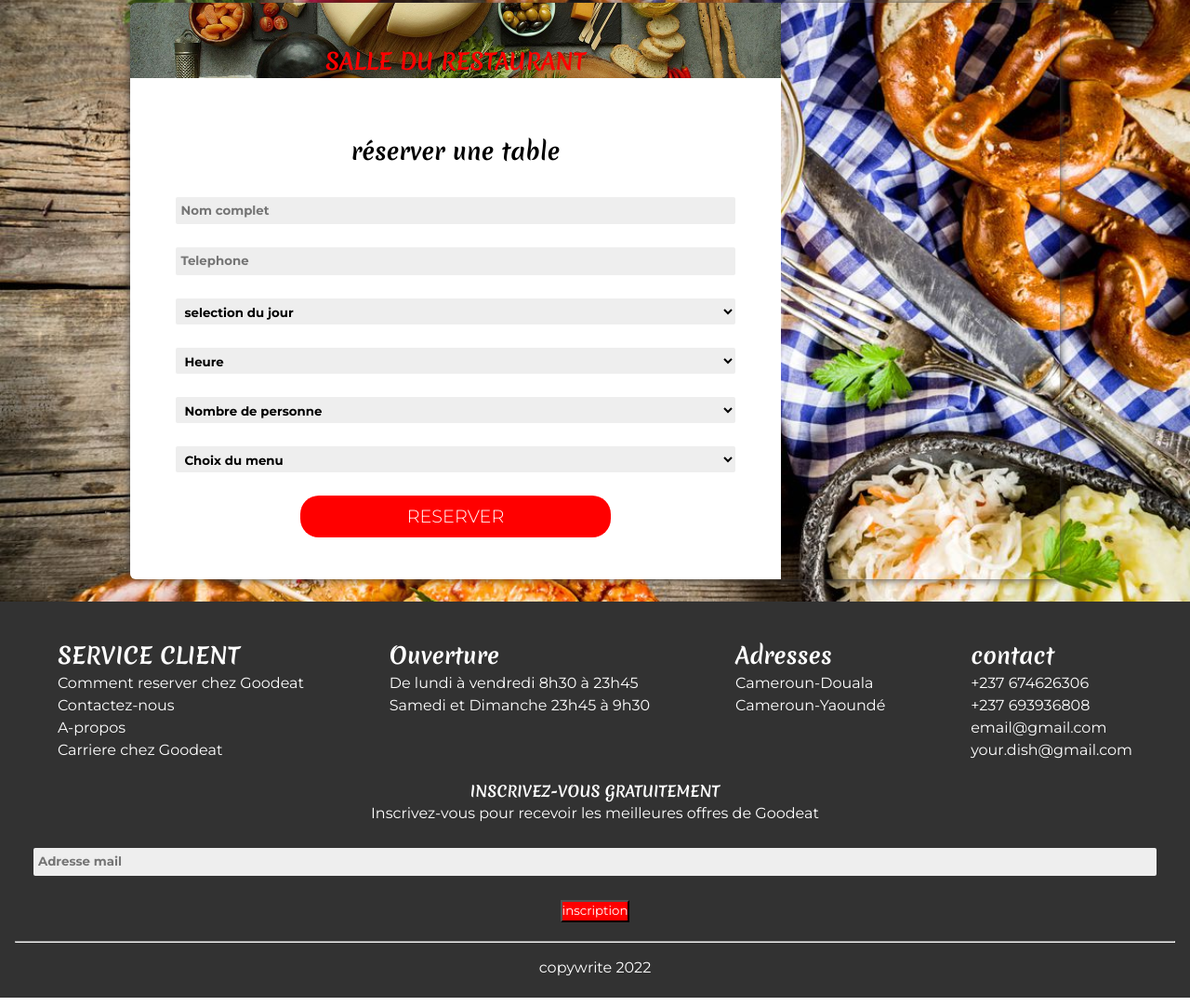
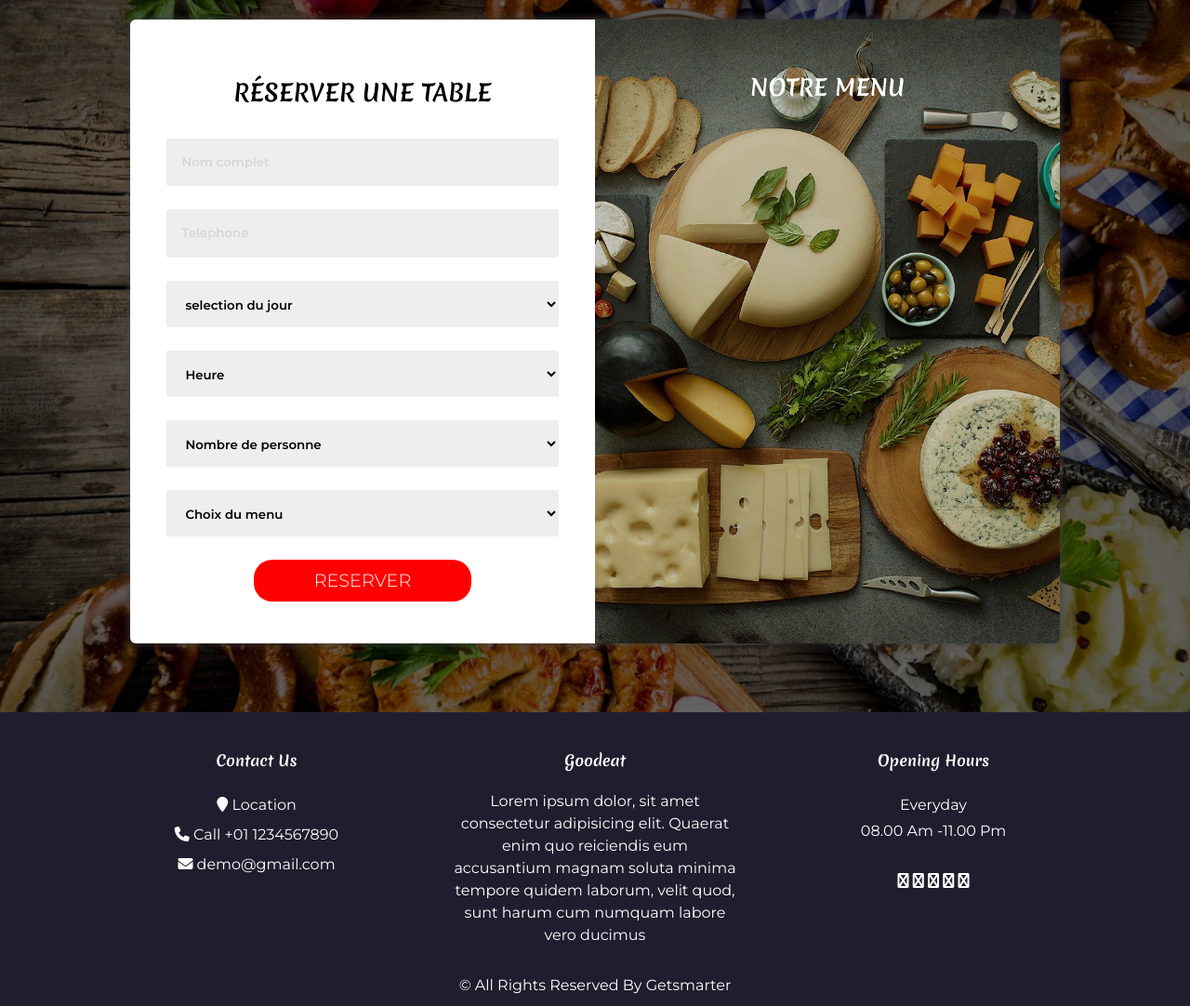
Before and after one commit to ruthel/goodeat, a plain HTML site: page reservation.html in a window 1280 px wide. Shown: the part 889-1971 px from the top of the page at 93% size. Drawn offline with Linux system fonts and the light colour scheme; a web font is replaced by a local one.

Commit message:
finalisation de la page reservation

```diff
--- a/assets/css/base.css
+++ b/assets/css/base.css
@@ -11,7 +11,7 @@
 
 header {
     display: flex;
-    margin: auto;
+    margin: 0;
     padding: 15px 50px;
     left: 0;
     top: 0;
@@ -165,7 +165,7 @@ header h1 {
     /* color: #004400 !important; */
     /* color: rgba(0, 0, 0, .5) !important; */
     /* color: #000000aa !important; */
-    color: hwb(0 100% 0%) !important
+    color: hwb(0 100% 0%) !important;
     /* font-size: 29px;
     font-style: italic;
     color: azure;
@@ -190,80 +190,14 @@ header h1 {
     line-height: 1.5;
 }
 
-html {
+body{
     background-image: url('../images/background1.jpg');
     background-position: center;
     background-size: cover;
     background-repeat: no-repeat;
     background-attachment: fixed;
+    box-sizing: border-box;
 }
-
-
-/* pied de page  */
-
-footer {
-    background-color: rgb(50, 50, 50);
-    padding: 20px 16px;
-    color: white;
-}
-
-footer h2,
-footer h4 {
-    font-family: Merienda, 'cursive';
-}
-
-.menu-footer {
-    display: flex;
-    flex-wrap: wrap;
-    justify-content: space-around;
-}
-
-.service {
-    margin-top: 20px;
-}
-
-footer p a {
-    margin-top: 10px;
-}
-
-.footer-service {
-    display: flex;
-    flex-direction: column;
-    margin-top: 20px;
-}
-
-.menu-footer a:link {
-    color: #fff;
-    text-decoration: none;
-}
-
-.menu-footer a:visited {
-    color: #fff;
-}
-
-.newletter {
-    text-align: center;
-    margin: 20px;
-}
-
-
-/* .newletter [type="mailto"]{
-    width: 300px;
-} */
-
-.newletter button {
-    color: #fff;
-    background-color: red;
-}
-
-.copywrite {
-    display: flex;
-    align-items: center;
-    justify-content: center;
-    padding-top: 15px;
-    color: #fff;
-}
-
 .flex {
     display: flex;
 }
@@ -275,3 +209,79 @@ footer p a {
 .flex-row {
     flex-direction: row;
 }
+
+
+/* pied de page  */
+
+.footer_section{
+    background-color: #201e2e;
+    color: white;
+    box-sizing: border-box;
+    padding-top: 40px;
+    padding-bottom: 10px;
+  padding-left: 80px;
+  padding-right: 80px;
+
+
+}
+
+footer a,
+footer a:link,
+footer a:active,
+footer a:visited {
+    text-decoration: none;
+}
+footer a {
+    color: white;
+
+}
+
+.items a:hover{
+    color: orange;
+    transition: 0.3s;
+}
+
+
+footer h4,
+.footer_detail a{
+    font-family: Merienda, 'cursive';
+    padding-bottom: 20px;
+}
+
+.footer_contact,
+.footer_detail,
+.footer-openning{
+    margin: 0 30px;
+    text-align: center;
+    width: 300px;
+}
+.footer-info{
+    text-align: center;
+    margin-top: 30px;
+}
+.items{
+    flex-wrap: wrap;
+    justify-content: space-around;
+}
+.footer_detail{
+    flex: 1;
+}
+.footer_social{
+    margin-top: 30px;
+}
+.contact p,
+.footer-openning p{
+    margin: 4px auto;
+}
+
+/* responsive */
+@media all and (max-width: 768px) {
+    .items{
+        flex-wrap: nowrap;
+        flex-direction: column ;
+        align-items: center;
+        display: flex;
+        justify-content: center;
+    }
+
+}
--- a/assets/css/reservation.css
+++ b/assets/css/reservation.css
@@ -21,18 +21,27 @@ html {
     padding-left: 16px;
     /* background-color: white; */
     box-shadow: 0px 16px 10px .2px rgba(0, 0, 0, 0.2);
-    background-image: radial-gradient(circle at 50%, rgba(255, 255, 255, 0.92) 10%, #fff 30%);
+    background-image: radial-gradient(circle at 30%, rgba(255, 255, 255, 0.92) 10%, #fff 30%);
+    background-size: cover;
+
     min-height: 100vh;
-    padding-right: 16px;
-    height: 100%;
+    padding: 0 16px;
+    /* height: 100%; */
     /* background-image: url('../images/background-home-reservation.jpg');
     background-repeat: no-repeat;
     background-position: center;
     background-size: cover; */
+    position: relative;
+    z-index: -2;
+
 }
 
 .reservation {
-    margin-top: 15;
+    margin-top: 15px;
+    box-sizing: border-box;
+}
+.reservation p{
+    box-sizing: border-box;
 }
 
 #home_reservation h1 {
@@ -64,17 +73,21 @@ html {
     background: black;
     position: relative;
     border-radius: 4px;
+    cursor: pointer;
+
+
 }
 
 #home_reservation button a {
     text-decoration: none;
     color: white;
     font-weight: bold;
+
+
 }
 
 #home_reservation button::before {
     position: absolute;
-    z-index: -1;
     content: "";
     top: 6px;
     left: 6px;
@@ -82,28 +95,51 @@ html {
     height: 100%;
     background-color: red;
     border-radius: 4px;
-}
+    z-index: -1;
 
-#home_reservation button a:hover {
-    letter-spacing: 1px;
-    transition: 0.5s;
 }
 
 
 /* card reservation */
 
-.picture-salle-resto h2 {
-    padding-top: 45px;
-    color: red !important;
+#reservation {
+    padding-top: 50px;
+    padding-bottom: 50px;
+    position: relative;
 }
 
-#reservation {
-    padding-top: 32px;
+#reservation::after{
+    content: '';
+    z-index: -1;
+    position: absolute;
+    top: 0;
+    left: 0;
+    width: 100%;
+    height: 100%;
+    transition: .3s;
+
+
+}
+#reservation::before{
+    content: '';
+    z-index: -2;
+    position: absolute;
+    top: 0;
+    left: 0;
+    width: 100%;
+    height: 100%;
+    background-color: rgba(0, 0, 0, .6);
+
+}
+#reservation:hover::after{
+    transition: .2s;
+    background-color: rgba(0, 0, 0, .3);
 }
 
 .content-reservation {
     display: flex;
     border-radius: 6px;
+    box-sizing: border-box;
     overflow: hidden;
     margin: 24px auto;
     max-width: 1000px;
@@ -132,12 +168,31 @@ html {
     background-repeat: no-repeat;
     background-size: cover;
     background-position: center;
+    position: relative;
+    z-index: 0;
+}
+.picture-salle-resto h2 {
+    padding-top: 55px;
+    color: white !important;
+    z-index: 2;
+    position: relative;
+
+}
+.picture-salle-resto::before{
+    content: '';
+    position: absolute;
+    width: 100%;
+    height: 100%;
+    top: 0;
+    left: 0;
+    background-color: rgba(0, 0, 0, .2);
+    z-index: 1;
 }
 
-.picture-salle-resto h3 {
+/* .picture-salle-resto h3{
     text-align: center;
-    color: white
-}
+    color: white ;
+} */
 
 .card-formulaire h3 {
     text-align: center;
@@ -145,6 +200,7 @@ html {
     margin: 30px auto;
     font-size: 25px;
     font-family: Merienda, 'cursive';
+    text-transform: uppercase;
 }
 
 .form-row {
@@ -158,11 +214,16 @@ form input {
     display: block;
     width: 100%;
     margin: 25px auto;
-    padding: 5px;
+    padding: 16px;
     border-radius: 2px;
     border: 2px;
     font-weight: 700;
     background: #eee;
+    font-weight: 600;
+}
+input::placeholder{
+    color: rgba(216, 212, 212, 0.92);
+    font-weight: 600;
 }
 
 form input[type=submit] {
@@ -176,6 +237,7 @@ form input[type=submit] {
     margin: 15px auto;
     border: 4px black;
     background: red;
+
 }
 
 form input[type=submit]:active {
@@ -188,19 +250,27 @@ form input[type=submit]:active {
 
 /* responsive page */
 
-@media all and (max-device-width: 1024px) {
-    #home_reservation {
+@media all and (max-width: 768px) {
+     #home_reservation {
         display: flex;
         flex-direction: column;
+
     }
-    .card-formulaire {
-        width: 70%;
+
+    .picture-salle-resto {
+       display: none;
     }
-    .picture-salle-resto {
-        width: 70%;
+    .picture-salle-resto h2{
+        display: none;
     }
-    .content-reservation {
-        display: flex;
-        flex-direction: column-reverse;
+    .card-formulaire{
+        width: 100%;
     }
+    .content-reservation{
+        max-width: 500px;
+    }
+    .image_reservation{
+        display: none;
+    }
+
 }
--- a/reservation.html
+++ b/reservation.html
@@ -12,6 +12,7 @@
     <link rel="stylesheet" href="./assets/css/base.css">
     <link href="https://fonts.googleapis.com/css2?family=Lobster&display=swap" rel="stylesheet">
     <title>Réservation | Goodeat</title>
+    <link rel="stylesheet" href="https://cdnjs.cloudflare.com/ajax/libs/font-awesome/6.1.1/css/all.min.css" integrity="sha512-KfkfwYDsLkIlwQp6LFnl8zNdLGxu9YAA1QvwINks4PhcElQSvqcyVLLD9aMhXd13uQjoXtEKNosOWaZqXgel0g==" crossorigin="anonymous" referrerpolicy="no-referrer" />
 </head>
 
 <body>
@@ -36,8 +37,12 @@
                 <div class="reservation">
                     <h1>réservation</h1>
                     <h2>reservation facile et rapide</h2>
-                    <p>Lorem ipsum, dolor sit amet consectetur adipisicing elit. Nam eligendi debitis dolorem sapiente molestias facere labore porro consequatur quia voluptates, facilis ad iure odio et eum quaerat illum quam! Nemo odit, explicabo iste harum
-                        voluptates doloribus aliquid architecto autem? Harum fugit quo non molestiae magni aperiam nostrum quibusdam accusantium a.</p>
+                    <p>Lorem ipsum, dolor sit amet consectetur adipisicing elit. Nam eligendi debitis dolorem sapiente
+                        molestias facere labore porro consequatur quia voluptates, facilis ad iure odio et eum quaerat
+                        illum quam! Nemo odit, explicabo iste harum
+                        voluptates doloribus aliquid architecto autem? Harum fugit quo non molestiae magni aperiam
+                        nostrum quibusdam accusantium a.
+                    </p>
                     <button><a href="#reservation">réservez maintenant</a></button>
                 </div>
                  <div class="image_reservation">
@@ -112,55 +117,89 @@
                         <input type="submit" value="RESERVER">
                     </form>
                 </div>
-                <div class="picture-salle-resto" >
-                    <h2>Salle du restaurant</h2>
+                <div class="picture-salle-resto">
+                    <h2>Notre Menu</h2>
                 </div>
             </div>
 
         </section>
 
+        <footer class="footer_section">
+            <div class="container flex flex-row items">
+                <div class="footer_contact ">
+                    <h4>
+                        Contact Us
+                    </h4>
+                    <div class="contact flex-col flex  ">
+                        <p>
+                            <a href="">
+                                <i class="fa fa-map-marker" ></i>
+                                    Location
+                            </a>
+                        </p>
+                       <p>
+                        <a href="">
+                            <i class="fa fa-phone" ></i>
+                                Call +01 1234567890
+                        </a>
+                       </p>
+                       <p>
+                        <a href=""><i class="fa fa-envelope" ></i> demo@gmail.com</a>
+                       </p>
+                    </div>
+                </div>
+                <div class="footer_detail">
+                    <h4>
+                        <a href="" >
+                            Goodeat
+                        </a>
+                    </h4>
+                    <p>
+                        Lorem ipsum dolor, sit amet consectetur adipisicing elit. Quaerat enim quo reiciendis eum
+                        accusantium magnam soluta minima tempore quidem laborum, velit quod, sunt harum cum numquam
+                        labore vero ducimus
+                    </p>
 
-        <footer>
-            <div class="menu-footer">
-                <div class="footer-service">
-                    <h2>SERVICE CLIENT</h2>
-                    <a href="reservation.html">Comment reserver chez Goodeat</a>
-                    <a href="contact-us.html">Contactez-nous</a>
-                    <a href="a-propos.html">A-propos</a>
-                    <a href="#">Carriere chez Goodeat</a>
                 </div>
-                <div class="service">
-                    <h2>Ouverture</h2>
-                    <p> De lundi à vendredi 8h30 à 23h45</p>
-                    <p>Samedi et Dimanche 23h45 à 9h30</p>
+                <div class="footer-openning">
+                    <h4>
+                        Opening Hours
+                    </h4>
+                    <p>
+                        Everyday
+                    </p>
+                    <p>
+                        08.00 Am -11.00 Pm
+                    </p>
+                    <div class="footer_social">
+                        <a href="">
+                            <i class="fa fa-facebook" ></i>
+                        </a>
+                        <a href="">
+                            <i class="fa fa-twitter"></i>
+                        </a>
+                        <a href="">
+                            <i class="fa fa-linkedin" ></i>
+                        </a>
+                        <a href="">
+                            <i class="fa fa-instagram" ></i>
+                        </a>
+                        <a href="">
+                            <i class="fa fa-pinterest" ></i>
+                        </a>
                     </div>
 
-                <div class="service">
-                    <h2>Adresses</h2>
-                    <p>Cameroun-Douala</p>
-                    <p>Cameroun-Yaoundé</p>
                 </div>
-                <div class="service">
-                    <h2>contact</h2>
-                    <p>+237 674626306</p>
-                    <p>+237 693936808</p>
-                    <p>email@gmail.com</p>
-                    <p>your.dish@gmail.com</p>
+
             </div>
-            </div>
-            <div class="newletter">
-                <h4>INSCRIVEZ-VOUS GRATUITEMENT</h4>
-                <p>Inscrivez-vous pour recevoir les meilleures offres de Goodeat</p>
-                <form action="#">
-                    <input type="mailto" placeholder="Adresse mail"><button>inscription</button>
-                </form>
-            </div>
-            <hr>
-            <div class="copywrite">
-                copywrite 2022
+
+                <div class="footer-info">
+                    <p>
+                        &copy; <span id="displayYear"></span> All Rights Reserved By
+                        <a href="#">Getsmarter</a>
+                    </p>
                 </div>
         </footer>
-
     </main>
 </body>
 
```
Also changed, not shown: a-propos.html (line endings or trailing spaces). Lines whose indentation alone changed are shown as unchanged.
